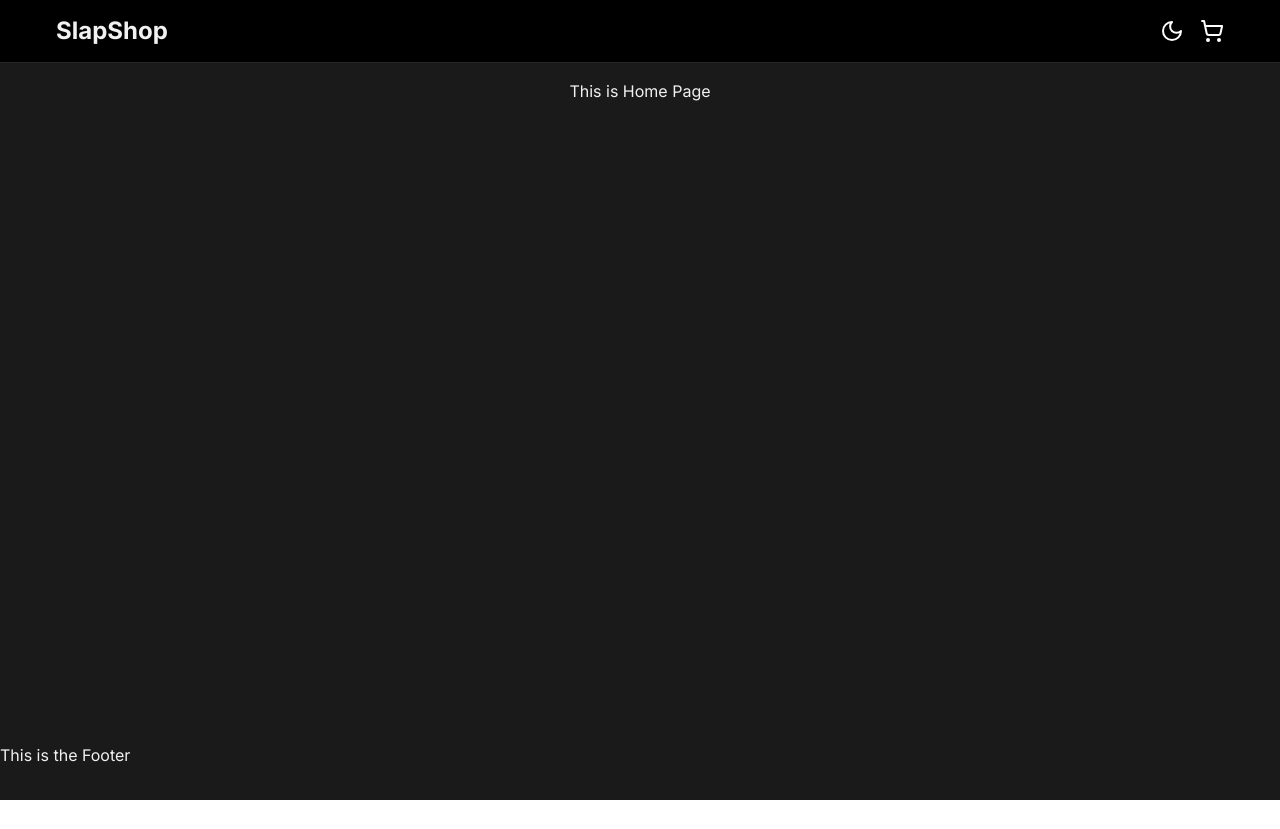
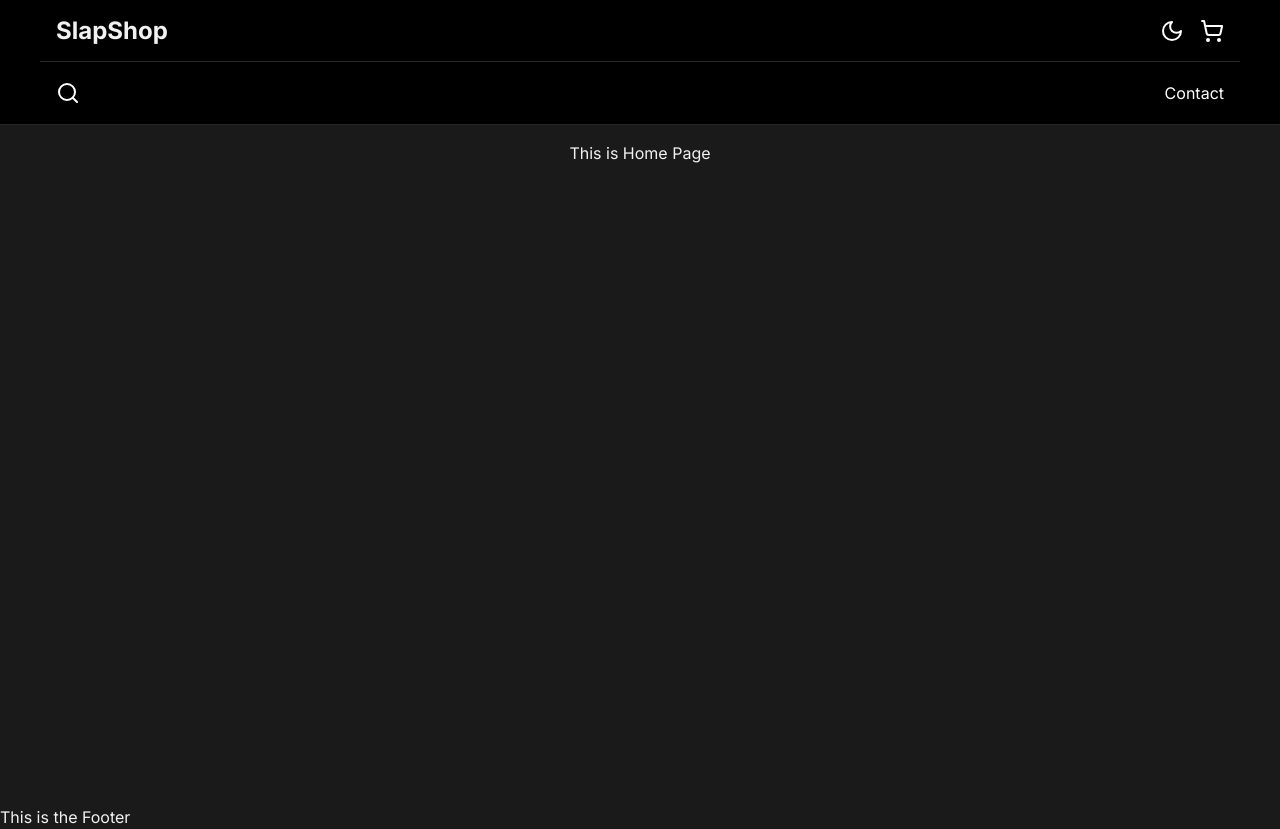
Before and after one commit to ebejmo/react-ca, a React (Vite) app: page / in a window 1280 px wide. Before the commit the page ends 800 px from the top, so only its background shows below. Built offline with nearby package versions, Linux system fonts and the light colour scheme.

Commit message:
Refactor: SearcBar logic into own component

```diff
--- a/src/components/Layout/Header/Header.jsx
+++ b/src/components/Layout/Header/Header.jsx
@@ -1,12 +1,12 @@
 import styles from './Header.module.scss';
 import HeaderActions from './HeaderActions/HeaderActions';
-// import HeaderMenu from './HeaderMenu/HeaderMenu';
+import HeaderMenu from './HeaderMenu/HeaderMenu';
 
 function Header() {
   return (
     <header className={styles.header}>
       <HeaderActions />
-      {/* <HeaderMenu /> */}
+      <HeaderMenu />
     </header>
   );
 }
--- a/src/components/Layout/Header/HeaderActions/HeaderActions.module.scss
+++ b/src/components/Layout/Header/HeaderActions/HeaderActions.module.scss
@@ -1,13 +1,9 @@
 @use './../../../../styles/variables.scss' as *;
+@use '../../../../styles/mixins/layout.scss' as *;
 
 .actionsRow {
-  max-width: var(--max-width-content);
-  padding: 0 var(--padding-content);
-  margin: 0 auto;
-  display: flex;
-  align-items: center;
-  justify-content: space-between;
-  height: 62px;
+  @include rowWrapper;
+  border-bottom: 1px solid var(--color-border-light);
 }
 
 .logo {
--- a/src/components/Layout/Header/HeaderMenu/HeaderMenu.jsx
+++ b/src/components/Layout/Header/HeaderMenu/HeaderMenu.jsx
@@ -1,72 +1,29 @@
-// import { useState } from 'react';
-// import { Link } from 'react-router-dom';
-// import SearchIcon from '../../Icons/SearchIcon/SearchIcon';
-// import MenuIcon from '../../Icons/MenuIcon/MenuIcon';
-// import headerStyles from './Header.module.scss';
-// import styles from './Navigation.module.scss';
+import { Link } from 'react-router-dom';
+import { useState } from 'react';
+import SearchIcon from '../../Icons/SearchIcon/SearchIcon';
+import SearchBar from './SearchBar';
+import styles from './HeaderMenu.module.scss';
 
-// function HeaderMenu() {
-//   const [isSearchOpen, setIsSearchOpen] = useState(false);
-//   const [searchValue, setSearchValue] = useState('');
-//   const [isMobileMenuOpen, setIsMobileMenuOpen] = useState(false);
+function HeaderMenu() {
+  const [isSearchOpen, setIsSearchOpen] = useState(false);
 
-//   function handleToggleSearch() {
-//     setIsSearchOpen((prev) => !prev);
-//   }
+  function handleToggleSearch() {
+    setIsSearchOpen((prev) => !prev);
+  }
 
-//   function handleToggleMobileMenu() {
-//     setIsMobileMenuOpen((prev) => !prev);
-//   }
+  return (
+    <div className={styles.menuRow}>
+      <div className={styles.left}>
+        <SearchIcon onClick={handleToggleSearch} />
+        <SearchBar isOpen={isSearchOpen} />
+      </div>
+      <nav className={styles.right}>
+        <Link to="/contact" className={styles.link}>
+          Contact
+        </Link>
+      </nav>
+    </div>
+  );
+}
 
-//   function handleSearchSubmit(e) {
-//     e.preventDefault();
-//   }
-
-//   function handleSearchChange(e) {
-//     setSearchValue(e.target.value);
-//   }
-
-//   return (
-//     <>
-//       <nav className={headerStyles.headerInner}>
-//         <div className={styles.leftSection}>
-//           <SearchIcon onClick={handleToggleSearch} />
-//           <form
-//             onSubmit={handleSearchSubmit}
-//             className={`${styles.searchForm} ${isSearchOpen ? styles.open : ''}`}
-//           >
-//             <input
-//               type="text"
-//               value={searchValue}
-//               onChange={handleSearchChange}
-//               placeholder="Search products"
-//               className={styles.searchInput}
-//             />
-//           </form>
-//         </div>
-
-//         <div className={styles.rightSection}>
-//           <Link to="/contact" className={styles.contactLink}>
-//             Contact
-//           </Link>
-
-//           <div className={styles.hamburgerButton}>
-//             <MenuIcon
-//               onClick={handleToggleMobileMenu}
-//               isOpen={isMobileMenuOpen}
-//             />
-//           </div>
-//         </div>
-//       </nav>
-//       {isMobileMenuOpen && (
-//         <div className={styles.mobileMenu}>
-//           <Link to="/contact" className={styles.mobileMenuLink}>
-//             Contact
-//           </Link>
-//         </div>
-//       )}
-//     </>
-//   );
-// }
-
-// export default HeaderMenu;
+export default HeaderMenu;
--- a/src/components/Layout/Header/HeaderMenu/HeaderMenu.module.scss
+++ b/src/components/Layout/Header/HeaderMenu/HeaderMenu.module.scss
@@ -1,13 +1,18 @@
-@use './../../../styles/variables.scss' as *;
+@use '../../../../styles/variables.scss' as *;
+@use '../../../../styles/mixins/layout.scss' as *;
 
-.leftSection {
+.menuRow {
+  @include rowWrapper;
+}
+
+.left {
   display: flex;
   align-items: center;
   flex-grow: 1;
   min-width: 0;
 }
 
-.rightSection {
+.right {
   display: flex;
   align-items: center;
   gap: 1rem;
@@ -43,7 +48,7 @@
   }
 }
 
-.contactLink {
+.link {
   color: var(--color-white);
 
   &:hover {
@@ -51,46 +56,46 @@
   }
 }
 
-.hamburgerButton {
-  display: none;
-}
+// .hamburgerButton {
+//   display: none;
+// }
 
-.mobileMenu {
-  margin-top: 0.5rem;
-  padding: 1rem;
-  background-color: var(--color-header);
-  border-radius: var(--border-radius-small);
-  display: flex;
-  flex-direction: column;
-  gap: 0.5rem;
-  opacity: 0;
-  max-height: 0;
-  overflow: hidden;
-  transition: var(--transition-default);
-}
+// .mobileMenu {
+//   margin-top: 0.5rem;
+//   padding: 1rem;
+//   background-color: var(--color-header);
+//   border-radius: var(--border-radius-small);
+//   display: flex;
+//   flex-direction: column;
+//   gap: 0.5rem;
+//   opacity: 0;
+//   max-height: 0;
+//   overflow: hidden;
+//   transition: var(--transition-default);
+// }
 
-.mobileMenuOpen {
-  opacity: 1;
-  max-height: 300px;
-}
+// .mobileMenuOpen {
+//   opacity: 1;
+//   max-height: 300px;
+// }
 
-.mobileMenuLink {
-  color: var(--color-white);
-  font-size: 1rem;
-  text-decoration: none;
+// .mobileMenuLink {
+//   color: var(--color-white);
+//   font-size: 1rem;
+//   text-decoration: none;
 
-  &:hover {
-    text-decoration: underline;
-  }
-}
+//   &:hover {
+//     text-decoration: underline;
+//   }
+// }
 
-.contactLink {
-  color: var(--color-white);
+// .contactLink {
+//   color: var(--color-white);
 
-  &:hover {
-    text-decoration: underline;
-  }
-}
+//   &:hover {
+//     text-decoration: underline;
+//   }
+// }
 
 @media (max-width: $breakpoint-sm) {
   .contactLink {
--- /dev/null
+++ b/src/components/Layout/Header/HeaderMenu/SearchBar.jsx
@@ -0,0 +1,32 @@
+import { useState } from 'react';
+import styles from './HeaderMenu.module.scss';
+
+function SearchBar({ isOpen }) {
+  const [searchValue, setSearchValue] = useState('');
+
+  function handleSearchChange(e) {
+    setSearchValue(e.target.value);
+  }
+
+  function handleSearchSubmit(e) {
+    e.preventDefault();
+    console.log('Search:', searchValue);
+  }
+
+  return (
+    <form
+      onSubmit={handleSearchSubmit}
+      className={`${styles.searchForm} ${isOpen ? styles.open : ''}`}
+    >
+      <input
+        type="text"
+        value={searchValue}
+        onChange={handleSearchChange}
+        placeholder="Search products"
+        className={styles.searchInput}
+      />
+    </form>
+  );
+}
+
+export default SearchBar;
--- /dev/null
+++ b/src/styles/mixins/layout.scss
@@ -0,0 +1,9 @@
+@mixin rowWrapper {
+  max-width: var(--max-width-content);
+  padding: 0 var(--padding-content);
+  margin: 0 auto;
+  height: 62px;
+  display: flex;
+  justify-content: space-between;
+  align-items: center;
+}
```
Also changed, not shown: src/components/Layout/Header/HeaderMenu/MobileMenu.jsx (deleted), src/components/Layout/Header/HeaderMenu/SearchToggle.jsx (deleted).
